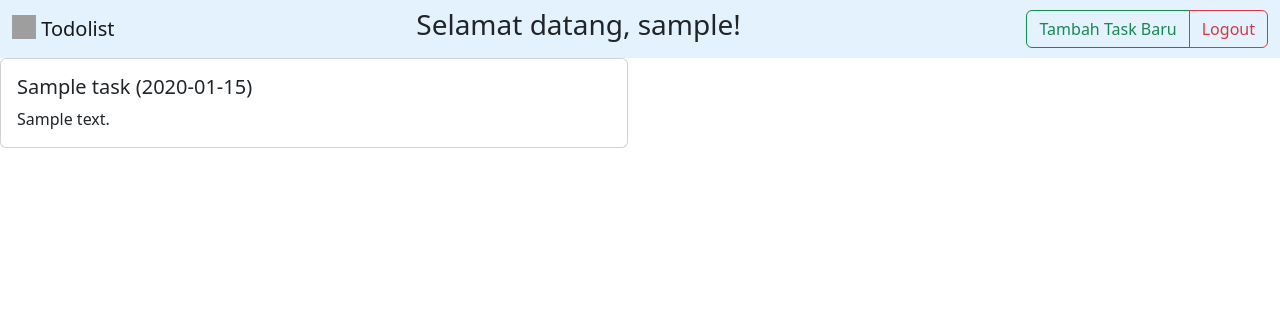
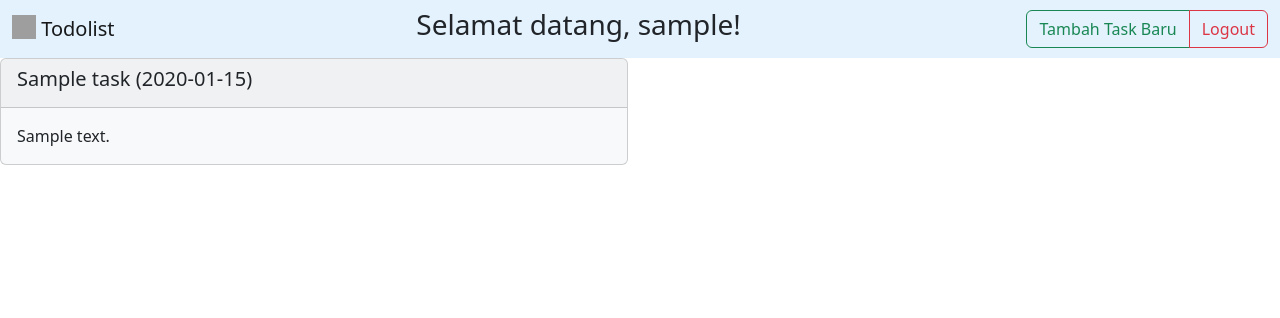
Before and after one commit to ivanoxx/Lab-PBP, a Django app: page /todolist/ in a window 1280 px wide. Shown: the top 318 px of the page. Run offline with Django 4.2, Linux system fonts and the light colour scheme; a user stored in the database is signed in; tables that the repository leaves empty hold one stand-in row (values such as "Sample post"); grey boxes are pictures that could not be loaded.

Commit message:
Add header to cards

```diff
--- a/todolist/templates/todolist.html
+++ b/todolist/templates/todolist.html
@@ -30,10 +30,12 @@
     <div class="row row-cols-1 row-cols-md-2 g-4">
         {% for todolist in list_todolist %}
             <div class="col">
-                <div class="card">
+                <div class="card text-dark bg-light mb-3">
+                    <div class="card-header">
+                        <h5 class="card-title">{{todolist.title}} ({{todolist.date}})</h5>
+                    </div>
                     <div class="card-body">
-                    <h5 class="card-title">{{todolist.title}} ({{todolist.date}})</h5>
-                    <p class="card-text">{{todolist.description}}</p>
+                        <p class="card-text">{{todolist.description}}</p>
                     </div>
                 </div>
             </div>
```
